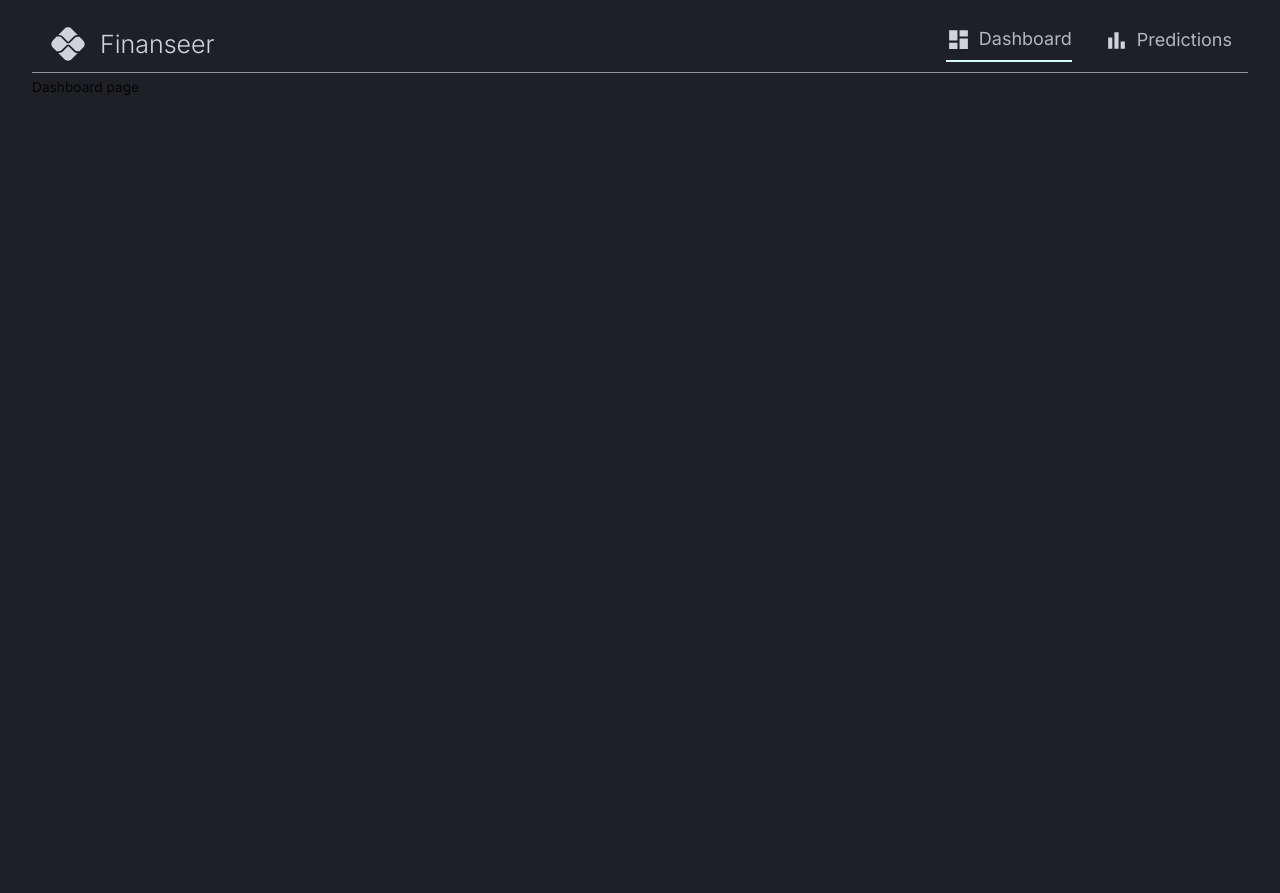
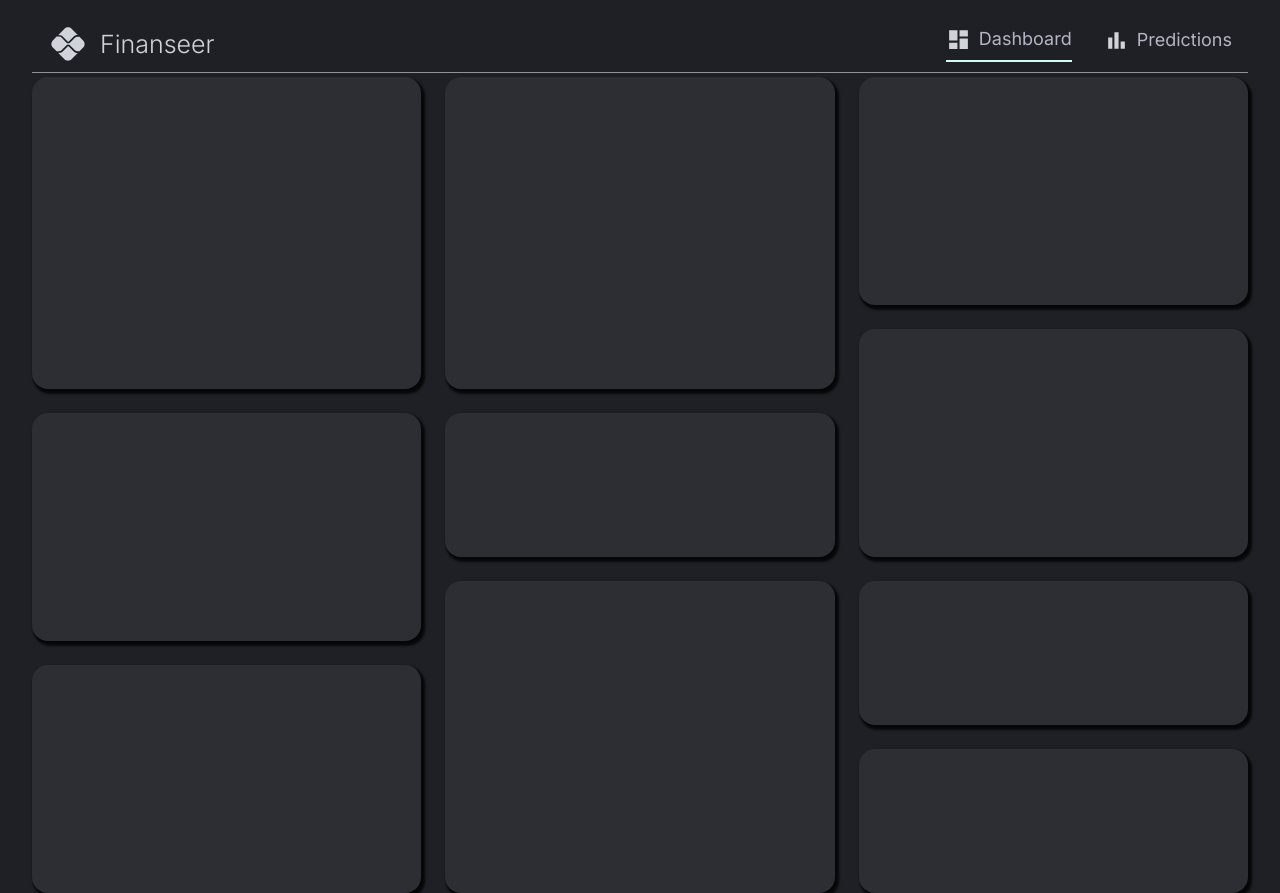
Before and after one commit to YoavHurvitz/financedashboard, a React (Vite) app in the folder client/: page / in a window 1280 px wide. Before the commit the page ends 800 px from the top, so only its background shows below. Built offline with nearby package versions, Linux system fonts and the light colour scheme.

Commit message:
Add dashboard components and styles & grid setup and responsivness

```diff
--- a/client/src/App.tsx
+++ b/client/src/App.tsx
@@ -6,6 +6,7 @@
 import { Box } from "@mui/system";
 import { BrowserRouter, Route, Routes } from "react-router-dom";
 import Navbar from "./scenes/navbar";
+import Dashboard from "./scenes/dashboard";
 function App() {
   const theme = useMemo(() => createTheme(themeSettings), []);
   return (<div className="app">
@@ -15,7 +16,7 @@
     <Box width="100%" height="100%" padding="1rem 2rem 4rem 2rem">
       <Navbar />
       <Routes>
-    <Route path="/" element={<div>Dashboard page </div> } />
+    <Route path="/" element={<Dashboard /> } />
     <Route path="/predictions" element={<div>Predictions page</div>} />
       </Routes>
       </Box>
--- /dev/null
+++ b/client/src/components/DashboardBox.tsx
@@ -0,0 +1,10 @@
+import { Box } from "@mui/material";
+import { styled } from "@mui/system";
+
+const DashboardBox = styled(Box)(({ theme }) => ({
+  backgroundColor: theme.palette.background.light,
+  borderRadius: "1rem",
+  boxShadow: "0.15rem 0.2rem 0.15rem 0.1rem rgba(0, 0, 0, .8)",
+}));
+
+export default DashboardBox;
--- /dev/null
+++ b/client/src/scenes/dashboard/Row1.tsx
@@ -0,0 +1,16 @@
+import React from 'react'
+import DashboardBox from '../../components/DashboardBox'
+
+type Props = {}
+
+const Row1 = (props: Props) => {
+  return (
+    <>
+    <DashboardBox gridArea="a" ></DashboardBox>
+    <DashboardBox gridArea="b" ></DashboardBox>
+    <DashboardBox gridArea="c" ></DashboardBox>
+</>
+)
+}
+
+export default Row1;
--- /dev/null
+++ b/client/src/scenes/dashboard/Row2.tsx
@@ -0,0 +1,16 @@
+import React from 'react'
+import DashboardBox from '../../components/DashboardBox'
+
+type Props = {}
+
+const Row2 = (props: Props) => {
+  return (
+    <>
+    <DashboardBox gridArea="d" ></DashboardBox>
+    <DashboardBox gridArea="e" ></DashboardBox>
+    <DashboardBox gridArea="f" ></DashboardBox>
+</>
+)
+}
+
+export default Row2;
--- /dev/null
+++ b/client/src/scenes/dashboard/Row3.tsx
@@ -0,0 +1,17 @@
+import React from 'react'
+import DashboardBox from '../../components/DashboardBox'
+
+type Props = {}
+
+const Row3 = (props: Props) => {
+  return (
+    <>
+    <DashboardBox gridArea="g" ></DashboardBox>
+    <DashboardBox gridArea="h" ></DashboardBox>
+    <DashboardBox gridArea="i" ></DashboardBox>
+    <DashboardBox gridArea="j" ></DashboardBox>
+</>
+)
+}
+
+export default Row3;
--- /dev/null
+++ b/client/src/scenes/dashboard/index.tsx
@@ -0,0 +1,80 @@
+import { Box, useMediaQuery } from "@mui/material";
+import Row1 from "./Row1";
+import Row2 from "./Row2";
+import Row3 from "./Row3";
+
+const gridTemplateLargeScreens = `
+  "a b c"
+  "a b c"
+  "a b c"
+  "a b f"
+  "d e f"
+  "d e f"
+  "d h i"
+  "g h i"
+  "g h j"
+  "g h j"
+`;
+const gridTemplateSmallScreens = `
+  "a"
+  "a"
+  "a"
+  "a"
+  "b"
+  "b"
+  "b"
+  "b"
+  "c"
+  "c"
+  "c"
+  "d"
+  "d"
+  "d"
+  "e"
+  "e"
+  "f"
+  "f"
+  "f"
+  "g"
+  "g"
+  "g"
+  "h"
+  "h"
+  "h"
+  "h"
+  "i"
+  "i"
+  "j"
+  "j"
+`;
+
+const Dashboard = () => {
+  const isAboveMediumScreens = useMediaQuery("(min-width: 1200px)");
+  return (
+    <Box
+      width="100%"
+      height="100%"
+      display="grid"
+      gap="1.5rem"
+      sx={
+        isAboveMediumScreens
+          ? {
+              gridTemplateColumns: "repeat(3, minmax(370px, 1fr))",
+              gridTemplateRows: "repeat(10, minmax(60px, 1fr))",
+              gridTemplateAreas: gridTemplateLargeScreens,
+            }
+          : {
+              gridAutoColumns: "1fr",
+              gridAutoRows: "80px",
+              gridTemplateAreas: gridTemplateSmallScreens,
+            }
+      }
+    >
+      <Row1 />
+      <Row2 />
+      <Row3 />
+    </Box>
+  );
+};
+
+export default Dashboard;
```
